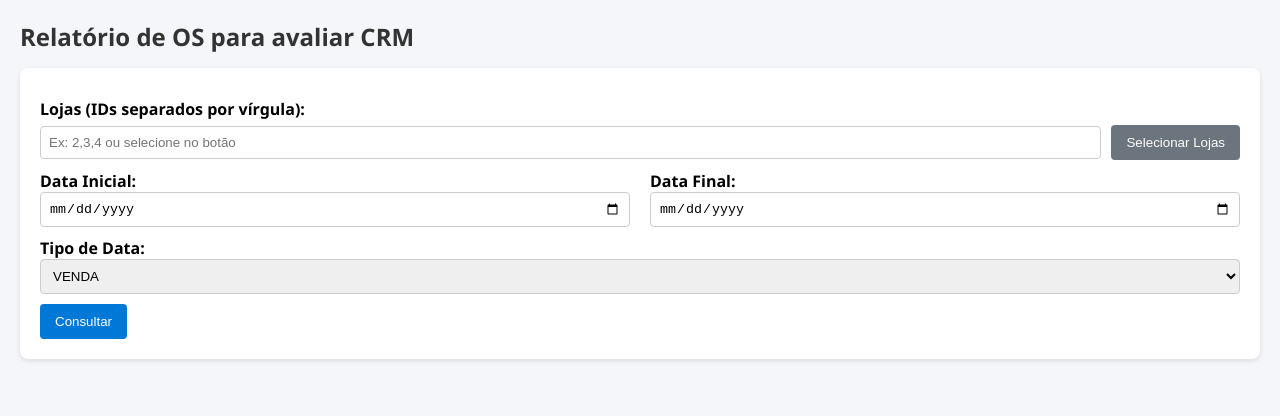
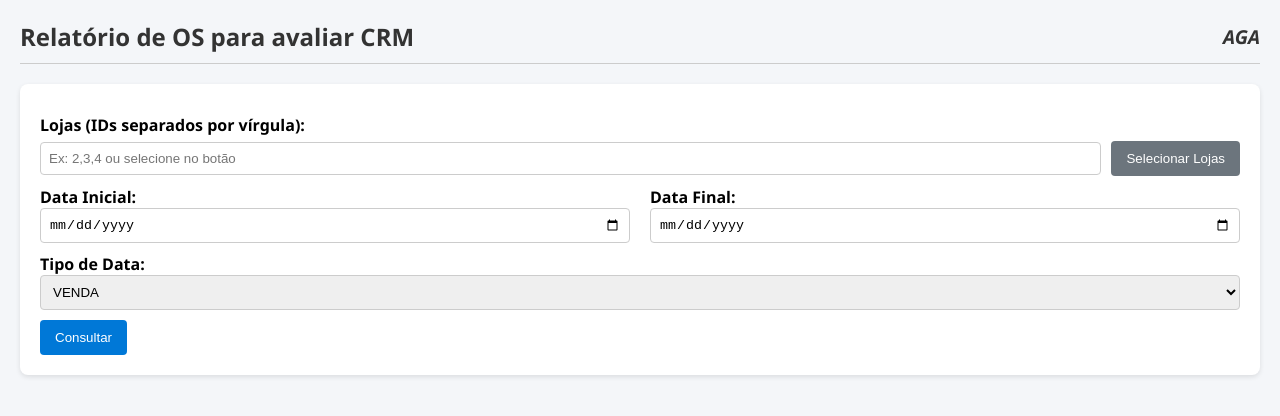
Before and after one commit to TIBIsuporte/ossemcrm, a website: page index.html in a window 1280 px wide. Drawn offline with nearby package versions, Linux system fonts and the light colour scheme.

Commit message:
detalhes
detalhes

```diff
--- a/index.html
+++ b/index.html
@@ -2,14 +2,27 @@
 <html lang="pt-BR">
 <head>
   <meta charset="UTF-8">
-  <title> Relatório de OS para avaliar CRM</title>
+  <title>Relatório de OS para avaliar CRM</title>
   <!-- Importando as bibliotecas jsPDF e AutoTable via CDN -->
   <script src="https://cdnjs.cloudflare.com/ajax/libs/jspdf/2.5.1/jspdf.umd.min.js"></script>
   <script src="https://cdnjs.cloudflare.com/ajax/libs/jspdf-autotable/3.8.2/jspdf.plugin.autotable.min.js"></script>
 
   <style>
     body { font-family: "Segoe UI", Arial, sans-serif; margin: 20px; background: #f4f6f9; }
-    h2 { color: #333; margin-bottom: 15px; }
+
+    /* Cabeçalho Flexível - O "by AGA" ficará à direita e o título à esquerda */
+    .header-titulo {
+      display: flex;
+      justify-content: space-between;
+      align-items: center;
+      margin-bottom: 20px;
+      padding-bottom: 10px;
+      border-bottom: 1px solid #ccc;
+    }
+
+    h2 { color: #333; margin: 0; }
+    .titulo-aga { font-style: italic; color: #333; font-size: 1.2em; font-weight: bold; }
+
     .filtros { background: #fff; padding: 20px; border-radius: 8px; box-shadow: 0 2px 5px rgba(0,0,0,0.1); margin-bottom: 20px; }
     .linha { display: flex; gap: 20px; margin-top: 10px; }
     .linha label { flex: 1; font-weight: bold; }
@@ -61,7 +74,12 @@
   </style>
 </head>
 <body>
-  <h2> Relatório de OS para avaliar CRM</h2>
+
+  <!-- Estrutura corrigida -->
+  <div class="header-titulo">
+    <h2>Relatório de OS para avaliar CRM</h2>
+    <span class="titulo-aga">AGA</span>
+  </div>
 
   <div class="filtros">
     <div class="linha">
@@ -105,27 +123,22 @@
       <div class="modal-header">
         <span>Selecionar Lojas</span>
       </div>
-
       <div class="modal-busca-container">
         <label>Filtrar por Nome do Gerente:</label>
         <input type="text" id="inputFiltroGerenteModal" placeholder="Digite o nome do gerente (ex: Daniel)..." onkeyup="filtrarLojasNoModal()">
       </div>
-
       <div style="margin-bottom: 8px;">
         <label style="font-size: 13px; cursor: pointer; font-weight: bold; display: flex; justify-content: flex-start; gap: 8px;">
           <input type="checkbox" id="selecionarTodasLojas" onclick="toggleSelecionarTodasLojas(this)" style="width: auto;"> Selecionar / Desmarcar Lojas Visíveis
         </label>
       </div>
-
       <div class="modal-body" id="listaLojasModal"></div>
-
       <div class="modal-footer">
         <button type="button" class="btn-secundario" onclick="fecharModalLojas()">Cancelar</button>
         <button type="button" onclick="confirmarSelecaoLojas()">Confirmar</button>
       </div>
     </div>
   </div>
-
   <script>
     let dadosGlobais = [];
     let registrosGlobaisValidos = [];
```
